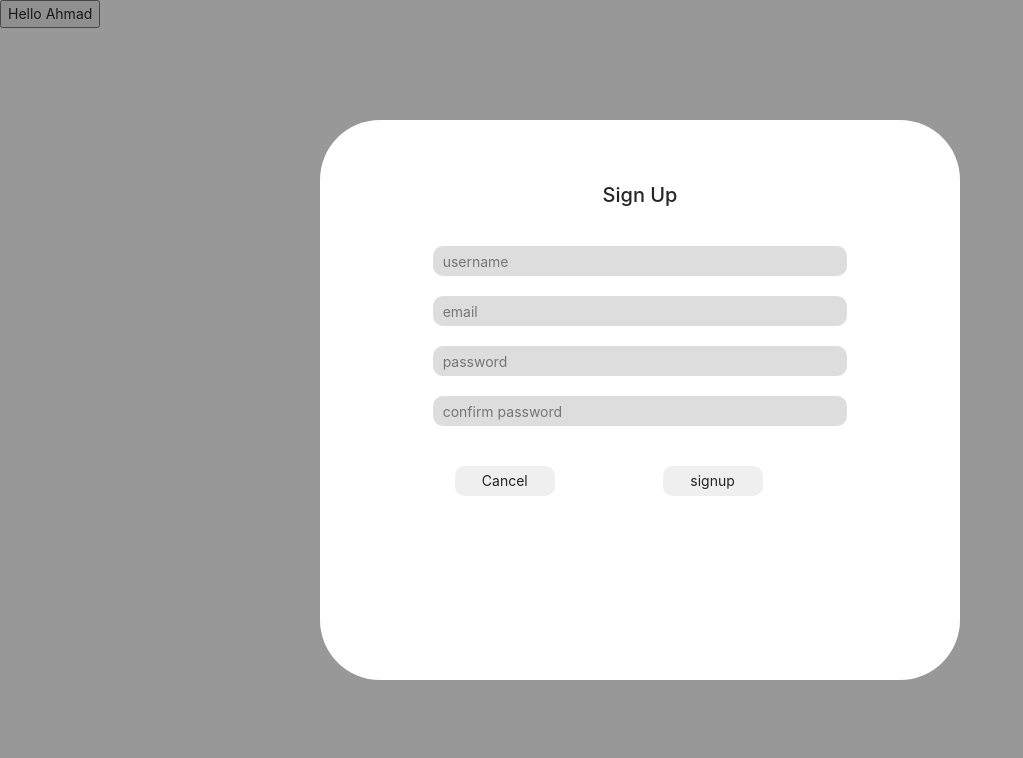
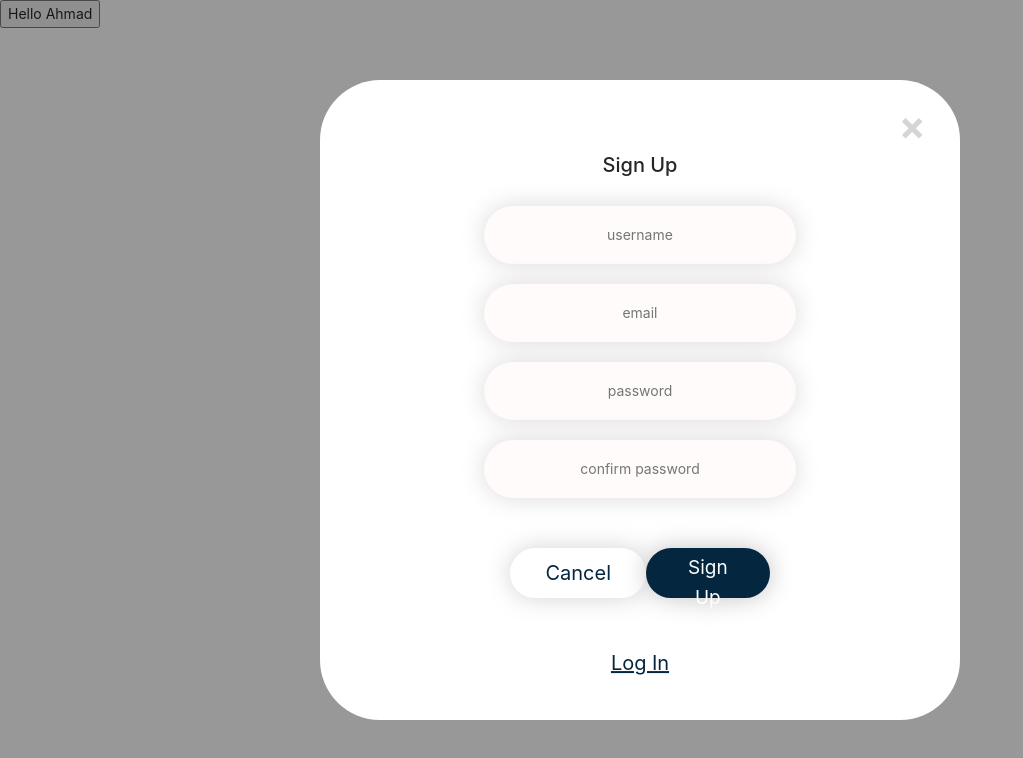
Before and after one commit to GSG-G10/divano, a React (Create React App) app in the folder client/: page / in a window 1280 px wide. Both pictures are taken after a click on the button "Hello Ahmad". Shown: the top 758 px of the page, without its empty margins (0-1023 px from the left). Built offline with nearby package versions, Linux system fonts and the light colour scheme.

Commit message:
sign up component design and handle the errors Relates #8

```diff
--- a/client/src/App.css
+++ b/client/src/App.css
@@ -2,9 +2,8 @@
 .add-form-container {
     text-align: center;
     width: 50%;
-    height: 70%;
     background-color: #fff;
-    padding:60px 0px;
+    padding:60px 0px 10px 0px;
     border-radius: 60px;
     position: fixed;
     top: 50%;
@@ -12,10 +11,12 @@
     transform: translate(-50%, -50%);
     z-index: 1;
     display: none;
+
   }
   .add-form-container.active {
     display: inline;
   }
+
   .content-hider {
     width: 100vw;
     height: 100vh;
@@ -46,15 +47,19 @@
   }
 
   .add-form input {
-    background-color: #dddddd;
-    border-radius: 10px;
+    background-color: #fffbfb;
+    border-radius: 35px;
     border: none;
     outline: none;
-    height: 30px;
-    width: 80%;
-    padding-left: 10px;
-    margin:10px auto;
+    height: 20px;
+    width: 60%;
+    padding: 29px 30px;
+    margin:0px auto 20px auto;
+    filter: drop-shadow(0 0 0.75rem rgb(221, 218, 218));
   }
+  .add-form input::placeholder {
+    text-align: center;
+}
   .popup-form-container {
     width: 90%;
     margin: 10px auto;
@@ -63,24 +68,59 @@
     flex-direction: column;
   }
   .btns {
-    width: 90%;
+    width: 45%;
     display: flex;
-    justify-content: space-evenly;
+    margin :0px auto;
+    justify-content: space-between;
   }
   .btns button {
-    height: 30px;
-    width: 100px;
+    height: 50px;
     cursor: pointer;
     outline: none;
     border: none;
-    border-radius: 10px;
-    margin-right: 5px;
+    border-radius: 35px;
+    padding: 5px 35px;
   }
-  .cancel {
-    color: #000;
+ .cancel {
+    background-color: white;
     font-size: 20px;
+    filter: drop-shadow(0 0 0.75rem rgb(211, 211, 211));
+    color:hsl(205, 88%, 13%);
+
   }
-  .save {
-    background-color: #59bb40;
+  .signup {
+    background-color: hsl(205, 88%, 13%);
+    font-size: 19px;
+    filter: drop-shadow(0 0 0.75rem rgb(197, 196, 196));
+    color: white;
+
+  }
+  .link{
+    color:hsl(205, 88%, 13%);
+    margin-top: 50px;
     font-size: 20px;
+    cursor: pointer;
+
   }
+  .link:hover{
+
+    font-size: 22px;
+    transition: all 0.5s ease;
+    margin-top: 46px;
+
+
+  }
+  .close {
+    position: absolute;
+    right: 35px;
+    top: 15px;
+    font-size: 40px;
+    font-weight: bold;
+    color: #d6d4d4;
+  }
+
+  .close:hover,
+  .close:focus {
+    color: hsl(205, 88%, 13%);
+    cursor: pointer;
+  }
--- a/client/src/commponants/Common/Button.js
+++ b/client/src/commponants/Common/Button.js
@@ -1,8 +1,8 @@
 import React from 'react'
 
-const Button = ({id,onClick,textcontent}) =>  {
+const Button = ({id,onClick,textcontent,className}) =>  {
     return (
-       <button id={id} onClick={onClick} className="btn"
+       <button id={id} onClick={onClick} className={className}
        >{textcontent}
        </button>
     )
--- a/client/src/commponants/Signup.js
+++ b/client/src/commponants/Signup.js
@@ -1,22 +1,41 @@
-import React, { useState} from "react";
-import axios from "axios"
+import React, { useState } from "react";
+import axios from "axios";
 import Input from "./Common/Input";
 import Button from "./Common/Button";
+import { message } from "antd";
 
 const Signup = (props) => {
   const [value, setValue] = useState({});
   const { active, setActive } = props;
 
-  const handleSignUpFetch = async () => {
-    try{
-      const response = await axios.post('/api/v1/signup')
-      console.log(response);
-      return ;
-    }catch(err){
-      console.log(err);
-    }
+  const handleSignUpFetch = async (e) => {
+      e.preventDefault()
+      const {username, email, password} = value
+      if (username && email && password) {
+          if (value.password && value.password.length >= 8){
+              if (value.password === value.confirmPassword){
+                try{const response = await axios('/api/v1/signup',{
+                    method: 'POST',
+                    data: value
+                  })
+                  message.success(response.data.message)
+                  setActive('')
+                } catch (err) {
+                    message.error(err.response.data.message)
+                }
+
+              } else {
+                message.error('passwords are not the same')
+              }
+          } else {
+            message.error('password length must be more than 8 characters')
+          }
+      } else {
+        message.error('there should not be empty boxes')
+      }
 
   }
+
   const handleChange = () => {
     setActive("");
   };
@@ -33,8 +52,10 @@ const Signup = (props) => {
   return (
     <>
       <div className={`add-form-container ${active}`}>
+        <div className="popup-form-container">
+        <span onClick={handleChange} class="close" title="Close Modal">&times;</span>
         <h2 className="form-title">Sign Up</h2>
-        <div className="popup-form-container">
+
           <form className="add-form">
             <Input
               type="url"
@@ -72,7 +93,7 @@ const Signup = (props) => {
           </form>
           <div className="btns">
             <Button
-              className="save"
+              className="cancel"
               textcontent="Cancel"
               type="cancel"
               onClick={handleChange}
@@ -81,12 +102,15 @@ const Signup = (props) => {
 
             <Button
               className="signup"
-              textcontent="signup"
+              textcontent="Sign Up"
               type="submit"
               onClick={handleSignUpFetch}
-              id={"cancel"}
+              id={"signup"}
             />
           </div>
+        <p className="link">
+          <u>Log In</u>
+        </p>
         </div>
       </div>
       <div className={`content-hider ${active}`}></div>
```
